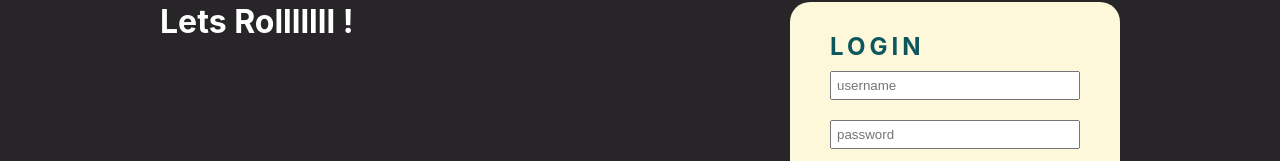
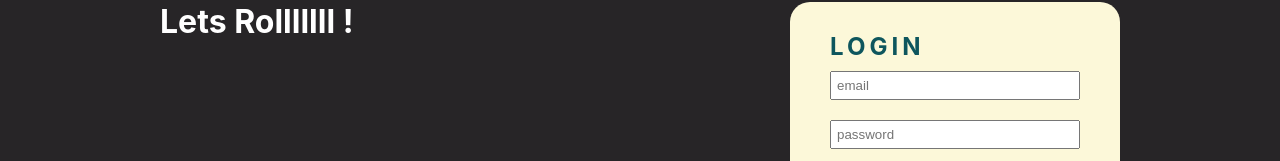
Before and after one commit to farsikogama/PROJECT-REACT-FE-social-media-clone, a React (Create React App) app: page /login in a window 1280 px wide. Shown: the part 128-289 px from the top of the page. Built offline with nearby package versions, Linux system fonts and the light colour scheme.

Commit message:
revised login system to be email and password

```diff
--- a/src/components/Login/Login.jsx
+++ b/src/components/Login/Login.jsx
@@ -10,10 +10,10 @@ const LoginComp = props => {
         <h2>LOGIN</h2>
         <form onSubmit={props.handleSubmit}>
           <input
-            type='text'
-            name='username'
-            placeholder='username'
-            value={props.fields.username}
+            type='email'
+            name='email'
+            placeholder='email'
+            value={props.fields.email}
             onChange={props.handleInputChange}
             className='formLog-control'
           />
--- a/src/data/repository.js
+++ b/src/data/repository.js
@@ -39,10 +39,10 @@ function getUsers() {
 }
 
 // READ USERS LOGIN
-function verifyUser(email, username, password) {
+function verifyUser(username, email, password) {
   const users = getUsers() === null ? [] : getUsers()
   for (const user of users) {
-    if (username === user.username && password === user.password) {
+    if (email === user.email && password === user.password) {
       setUser(username, email)
       return true
     }
--- a/src/pages/Login/LoginPage.jsx
+++ b/src/pages/Login/LoginPage.jsx
@@ -8,7 +8,7 @@ import Login from '../../components/Login/Login'
 import './LoginPage.css'
 
 const LoginPage = props => {
-  const [fields, setFields] = useState({ username: '', password: '' })
+  const [fields, setFields] = useState({ email: '', password: '' })
   const [errorMessage, setErrorMessage] = useState(null)
 
   const handleInputChange = event => {
@@ -29,18 +29,18 @@ const LoginPage = props => {
       JSON.parse(localStorage.getItem('users')) === null
         ? []
         : JSON.parse(localStorage.getItem('users'))
-    let useremail = ''
+    let username = ''
     for (const user of users) {
-      if (fields.username === user.username) {
-        useremail = user.email
+      if (fields.email === user.email) {
+        username = user.username
       }
     }
 
-    const verified = verifyUser(useremail, fields.username, fields.password)
+    const verified = verifyUser(username, fields.email, fields.password)
 
     // If verified login the user.
     if (verified === true) {
-      props.loginUser(fields.username, useremail)
+      props.loginUser(username, fields.email)
 
       // Navigate to the home page.
       props.history.push('/profile')
@@ -52,7 +52,7 @@ const LoginPage = props => {
     setFields(temp)
 
     // Set error message.
-    setErrorMessage('Username and / or password invalid, please try again.')
+    setErrorMessage('Email and / or password invalid, please try again.')
   }
 
   return (
--- a/src/pages/Register/RegisterPage.jsx
+++ b/src/pages/Register/RegisterPage.jsx
@@ -61,10 +61,11 @@ const RegisterPage = props => {
 
       if (registered === true) {
         const verified = verifyUser(
+          fields.username,
           fields.email,
-          fields.username,
           fields.password
         )
+        console.log(verified)
 
         // If verified login the user.
         if (verified === true) {
```
